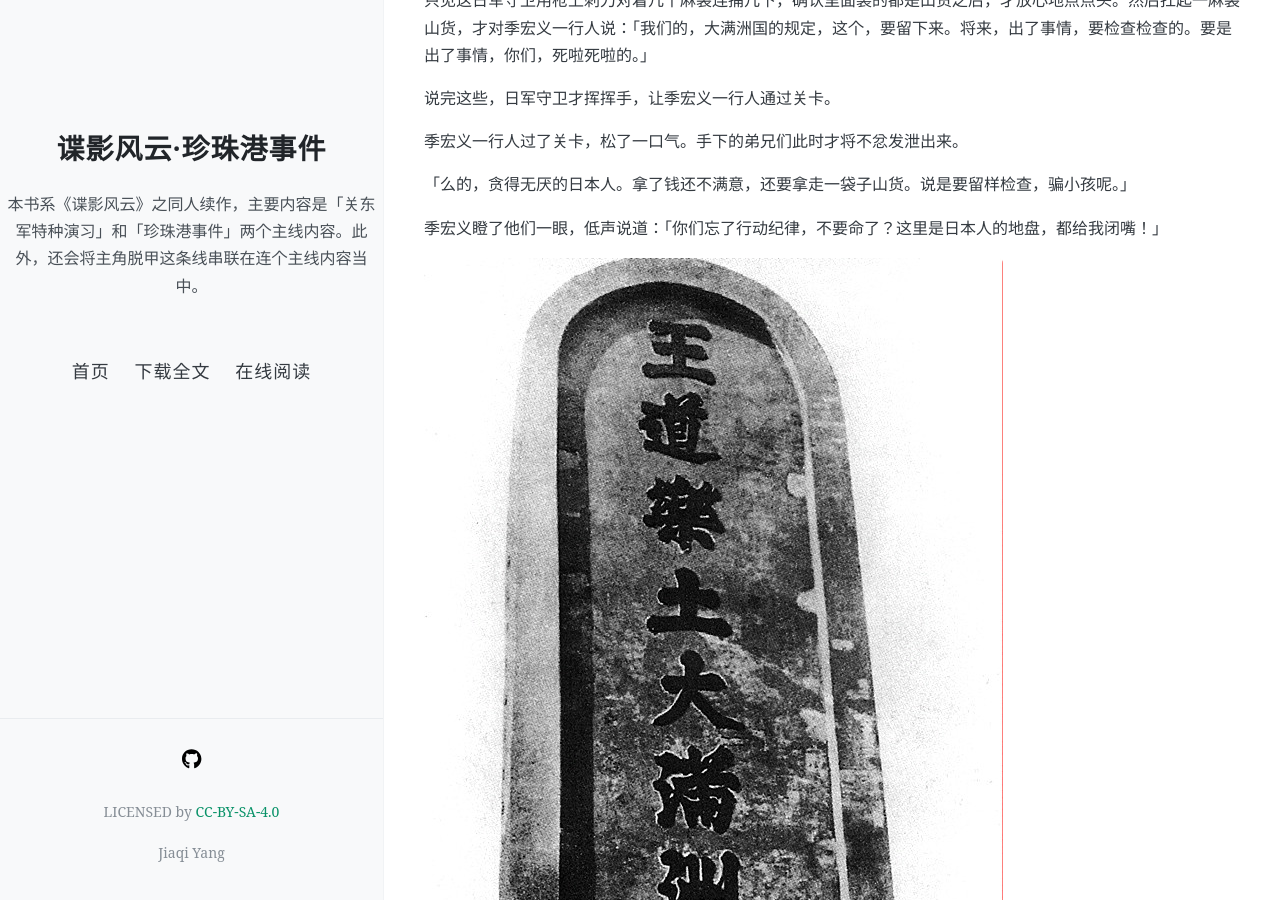
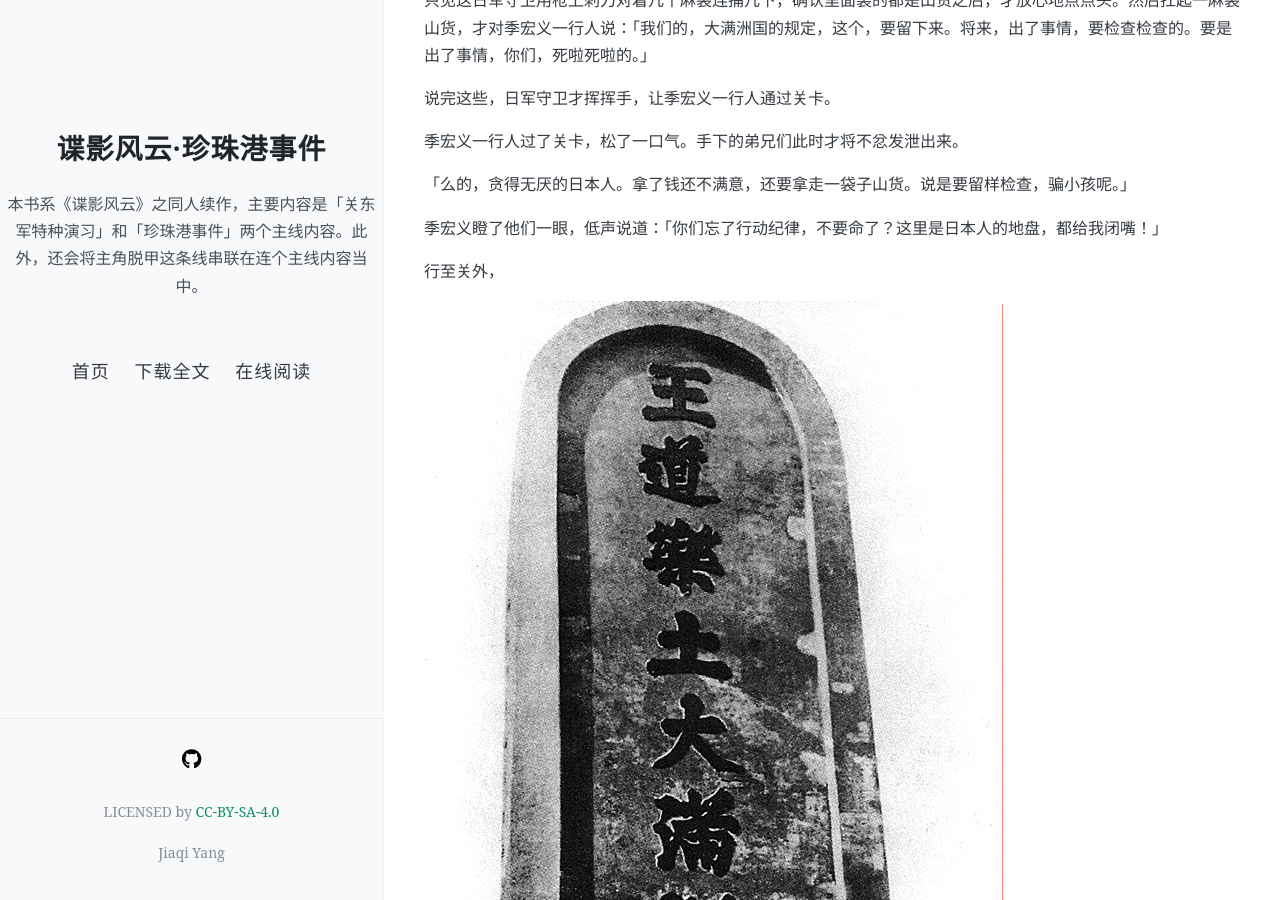
Before and after one commit to NingZhiheng/the-novel-pearl-harbor, a Jekyll site: the page built from docs/_posts/2020-04-19-过山海关.md, in a window 1280 px wide and 900 px high, scrolled down 777 px. Built offline with Jekyll 4.4.1, drawn with Linux system fonts in a browser that asks for light colours; nearby versions of some CDN libraries.

Commit message:
[sync] source synchronized: 2020-04-19 13:27:53

```diff
--- a/docs/_includes/04.md
+++ b/docs/_includes/04.md
@@ -28,6 +28,8 @@
 
 季宏义瞪了他们一眼，低声说道：「你们忘了行动纪律，不要命了？这里是日本人的地盘，都给我闭嘴！」
 
+行至关外，
+
 ![02](../../../../images/02.jpg "山海关外的「王道乐土」石碑")
 
 <!-- ![01](../../../../images/01.jpg "东北华北示意图") -->
```
